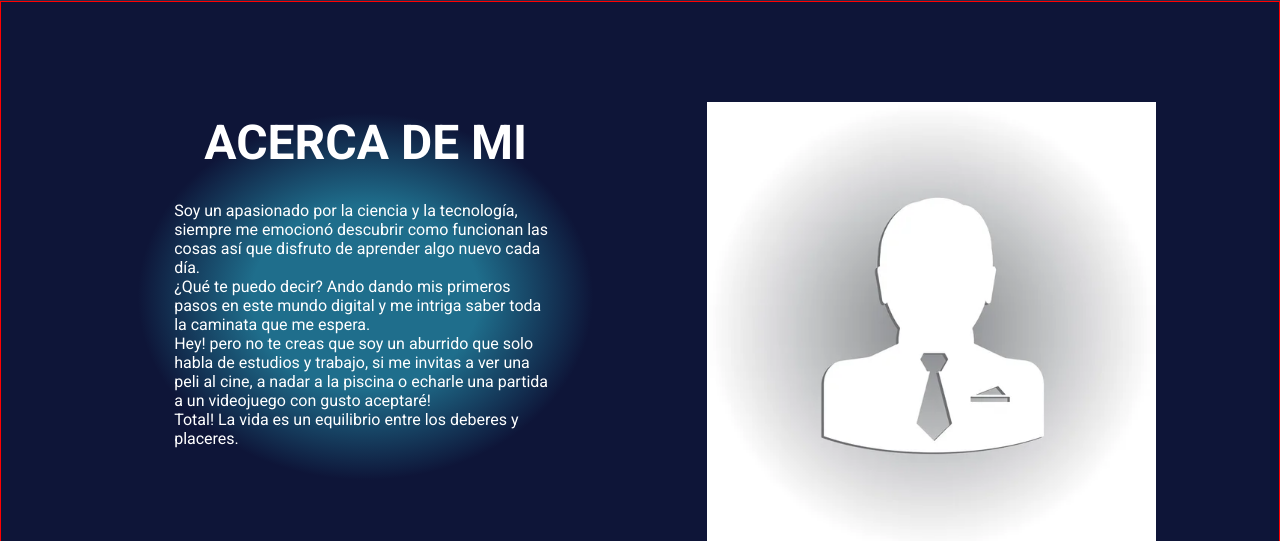
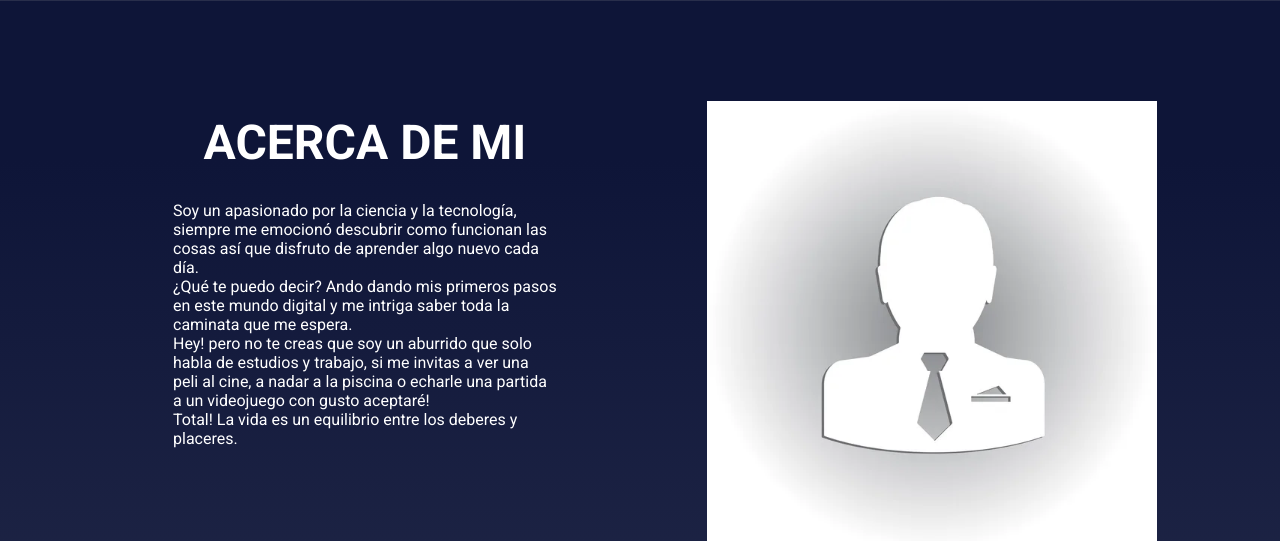
Before and after one commit to EdssonVega/portafolio-web, a React (Create React App) app: page / in a window 1280 px wide. Shown: the part 649-1190 px from the top of the page. Built offline with nearby package versions, Linux system fonts and the light colour scheme; grey boxes are pictures that could not be loaded.

Commit message:
fixed waves and bg color betwwen sections

```diff
--- a/src/components/AboutMe/AboutMe.css
+++ b/src/components/AboutMe/AboutMe.css
@@ -1,11 +1,10 @@
 .AboutMeSection{
-    border: 1px solid red;
+
     display: flex;
     justify-content: center;
     padding: 100px 35px;
     height: 800px;
-    background: #0e1538;
-    background-image: url("../../images/wave_footer_aboutMe.svg");
+    background: linear-gradient(to bottom,#0e1538 20%,#0e1538e7),url("../../images/wave_footer_aboutMe.svg");
     background-repeat: no-repeat;
     background-position: bottom;
     color: white;
@@ -14,7 +13,6 @@
 
 .descripcion{
     padding: 0px 50px;
-    background:radial-gradient(rgb(31, 110, 140),rgb(31, 110, 140) ,#0e1538 ,#0e1538);
     display: flex;
     flex-direction: column;
     justify-content: center;
--- a/src/components/Projects/Project.css
+++ b/src/components/Projects/Project.css
@@ -1,5 +1,5 @@
 .projectsSection{
     height: 700px;
     width: 100%;
-    background: rgb(31, 110, 140);
+    background: #0f1c3e;
 }
```
